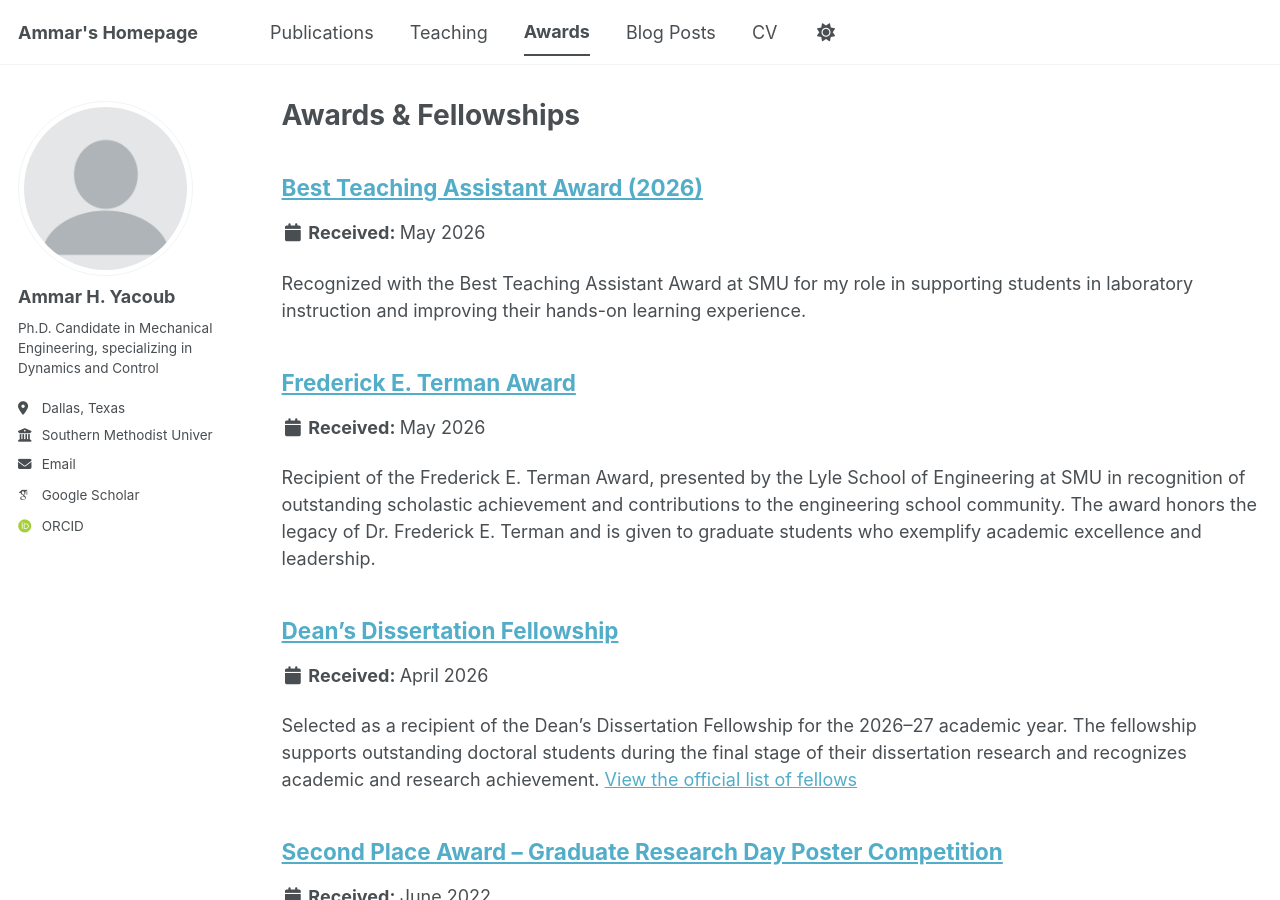
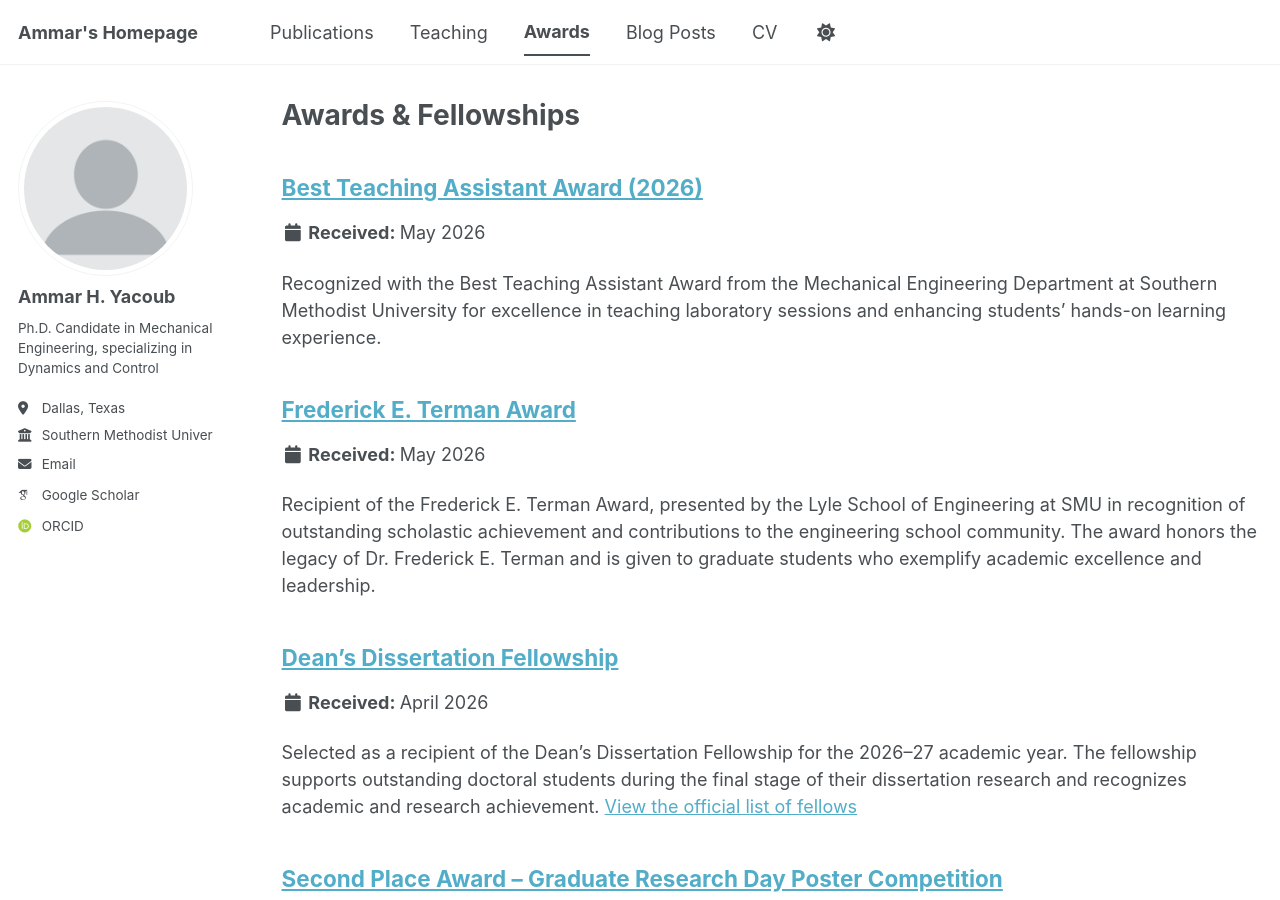
Before and after one commit to AmmarYacoub/AmmarYacoub.github.io, a Jekyll site: the page built from _pages/awards.html, in a window 1280 px wide and 900 px high. Built offline with Jekyll 4.4.1, drawn with Linux system fonts in a browser that asks for light colours; some web fonts are replaced; a script bundle is joined from its source files by our own code; library files that are not in the unit come from our copies.

Commit message:
Update TA.md

```diff
--- a/_awards/TA.md
+++ b/_awards/TA.md
@@ -8,4 +8,4 @@ date: 2026-05-04
 location: "Dallas, Texas"
 ---
 
-Recognized with the Best Teaching Assistant Award at SMU for my role in supporting students in laboratory instruction and improving their hands-on learning experience.
+Recognized with the Best Teaching Assistant Award from the Mechanical Engineering Department at Southern Methodist University for excellence in teaching laboratory sessions and enhancing students’ hands-on learning experience.
```
